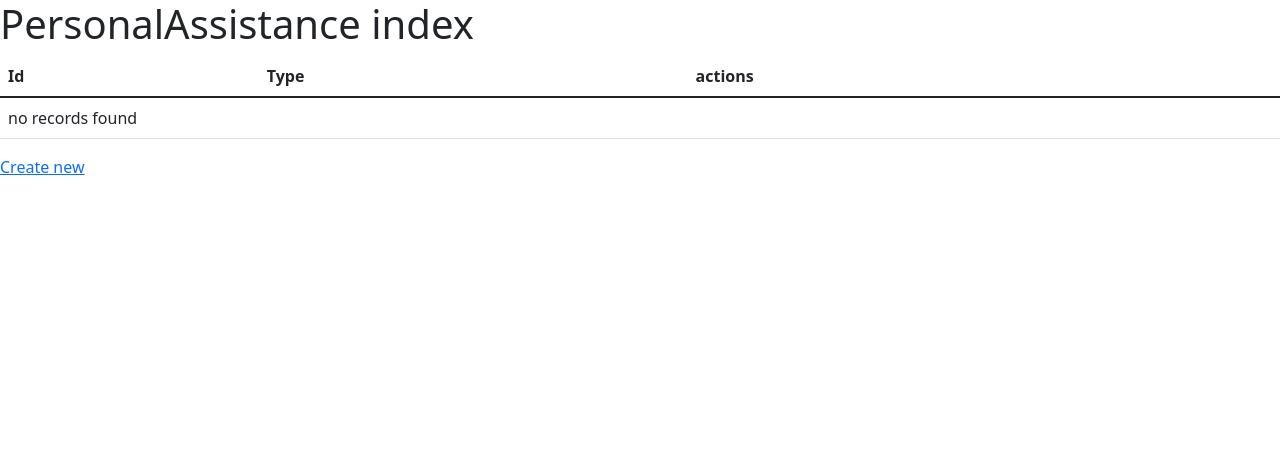
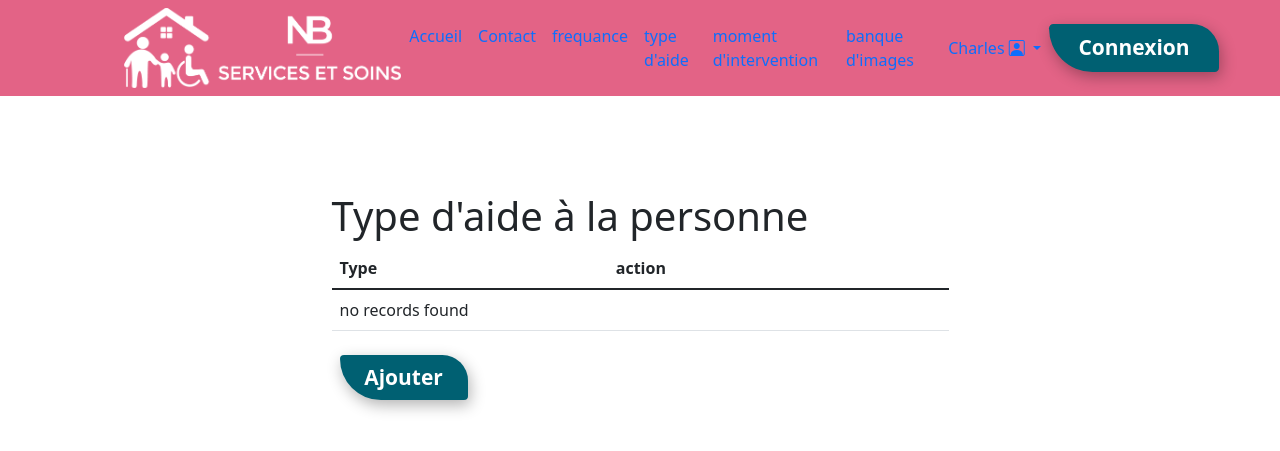
Before and after one commit to Edouard-Pinczon-du-Sel/NBSS-Back, a Symfony app: template templates/personal_assistance/index.html.twig in a window 1280 px wide. Shown: the top 451 px of the page. Run offline with Twig, Linux system fonts and the light colour scheme; the template is opened without the code that fills it, so the values that code supplies are empty; some libraries are stand-ins or nearby versions.

Commit message:
mise en place css dans les différentes pages type d'aide a la personne

```diff
--- a/public/CSS/NBSS.css
+++ b/public/CSS/NBSS.css
@@ -1,12 +1,12 @@
 
 nav{
-    height: 4.5rem;
+    height: 6rem;
     padding: 0 7rem;
     display: flex;
     justify-content: space-between;
     align-items: center;
     background-color:#E36386;
-    margin-bottom: 2rem;
+    margin-bottom: 3rem;
 }
 .btn-navbar{
     color: #fff;
@@ -31,7 +31,7 @@ nav{
     font-weight: bold;
     height: 2.8rem;
     width: 8rem;
-   margin: 0.5rem;
+    margin: 0.5rem;
     box-shadow: 2px 5px 15px 0px rgba(0, 0, 0,0.3);
     border-top-left-radius: 800px;
     border-top-right-radius: 5000px;
@@ -40,10 +40,10 @@ nav{
     transition: all 500ms ease-in-out;
 
   }
-.btn
+
 
   .img{
-    height: 4rem;
+    height: 5rem;
   }
   .edition{
     display: flex;
--- a/src/Form/PersonalAssistanceType.php
+++ b/src/Form/PersonalAssistanceType.php
@@ -13,7 +13,7 @@ class PersonalAssistanceType extends AbstractType
     {
         $builder
             ->add('type')
-            ->add('personalAssistanceServices')
+
         ;
     }
 
--- a/templates/frequency/edit.html.twig
+++ b/templates/frequency/edit.html.twig
@@ -1,6 +1,6 @@
 {% extends 'base.html.twig' %}
 
-{% block title %}modification de fréquence{% endblock %}
+{% block title %}Modification de fréquence{% endblock %}
 
 {% block content %}
 <div class="my-3">
@@ -9,8 +9,4 @@
 
     {{ include('frequency/_form.html.twig', {'button_label': 'Modifier'}) }}
 </div>
-
-
-
-
 {% endblock %}
--- a/templates/frequency/index.html.twig
+++ b/templates/frequency/index.html.twig
@@ -1,6 +1,6 @@
 {% extends 'base.html.twig' %}
 
-{% block title %}Frequence{% endblock %}
+{% block title %} Frequence{% endblock %}
 
 {% block content %}
     <h1>listes des frequences</h1>
--- a/templates/personal_assistance/_delete_form.html.twig
+++ b/templates/personal_assistance/_delete_form.html.twig
@@ -1,4 +1,4 @@
-<form method="post" action="{{ path('app_personal_assistance_delete', {'id': personal_assistance.id}) }}" onsubmit="return confirm('Are you sure you want to delete this item?');">
+<form method="post" action="{{ path('app_personal_assistance_delete', {'id': personal_assistance.id}) }}" onsubmit="return confirm('attention ce  type d\'aide sera supprimé?');">
     <input type="hidden" name="_token" value="{{ csrf_token('delete' ~ personal_assistance.id) }}">
-    <button class="btn">Delete</button>
+    <button class="btn">Supprimer</button>
 </form>
--- a/templates/personal_assistance/index.html.twig
+++ b/templates/personal_assistance/index.html.twig
@@ -1,26 +1,27 @@
 {% extends 'base.html.twig' %}
 
-{% block title %}PersonalAssistance index{% endblock %}
+{% block title %} Type d'aide à la personne {% endblock %}
 
-{% block body %}
-    <h1>PersonalAssistance index</h1>
+{% block content %}
+    <h1>Type d'aide à la personne</h1>
 
     <table class="table">
         <thead>
             <tr>
-                <th>Id</th>
-                <th>Type</th>
-                <th>actions</th>
+
+               <th scope="col">Type</th>
+                <th scope="col">action</th>
             </tr>
         </thead>
         <tbody>
         {% for personal_assistance in personal_assistances %}
             <tr>
-                <td>{{ personal_assistance.id }}</td>
+
                 <td>{{ personal_assistance.type }}</td>
-                <td>
-                    <a href="{{ path('app_personal_assistance_show', {'id': personal_assistance.id}) }}">show</a>
-                    <a href="{{ path('app_personal_assistance_edit', {'id': personal_assistance.id}) }}">edit</a>
+                <td class="edition">
+
+                    <a class="btn"  href="{{ path('app_personal_assistance_edit', {'id': personal_assistance.id}) }}">Modifier</a>
+                    {{ include('personal_assistance/_delete_form.html.twig') }}
                 </td>
             </tr>
         {% else %}
@@ -31,5 +32,5 @@
         </tbody>
     </table>
 
-    <a href="{{ path('app_personal_assistance_new') }}">Create new</a>
+    <a class="btn" href="{{ path('app_personal_assistance_new') }}">Ajouter</a>
 {% endblock %}
```
Also changed, not shown: templates/frequency/new.html.twig (+6 -5 lines), templates/personal_assistance/edit.html.twig (+6 -6 lines), templates/personal_assistance/new.html.twig (+4 -4 lines).
